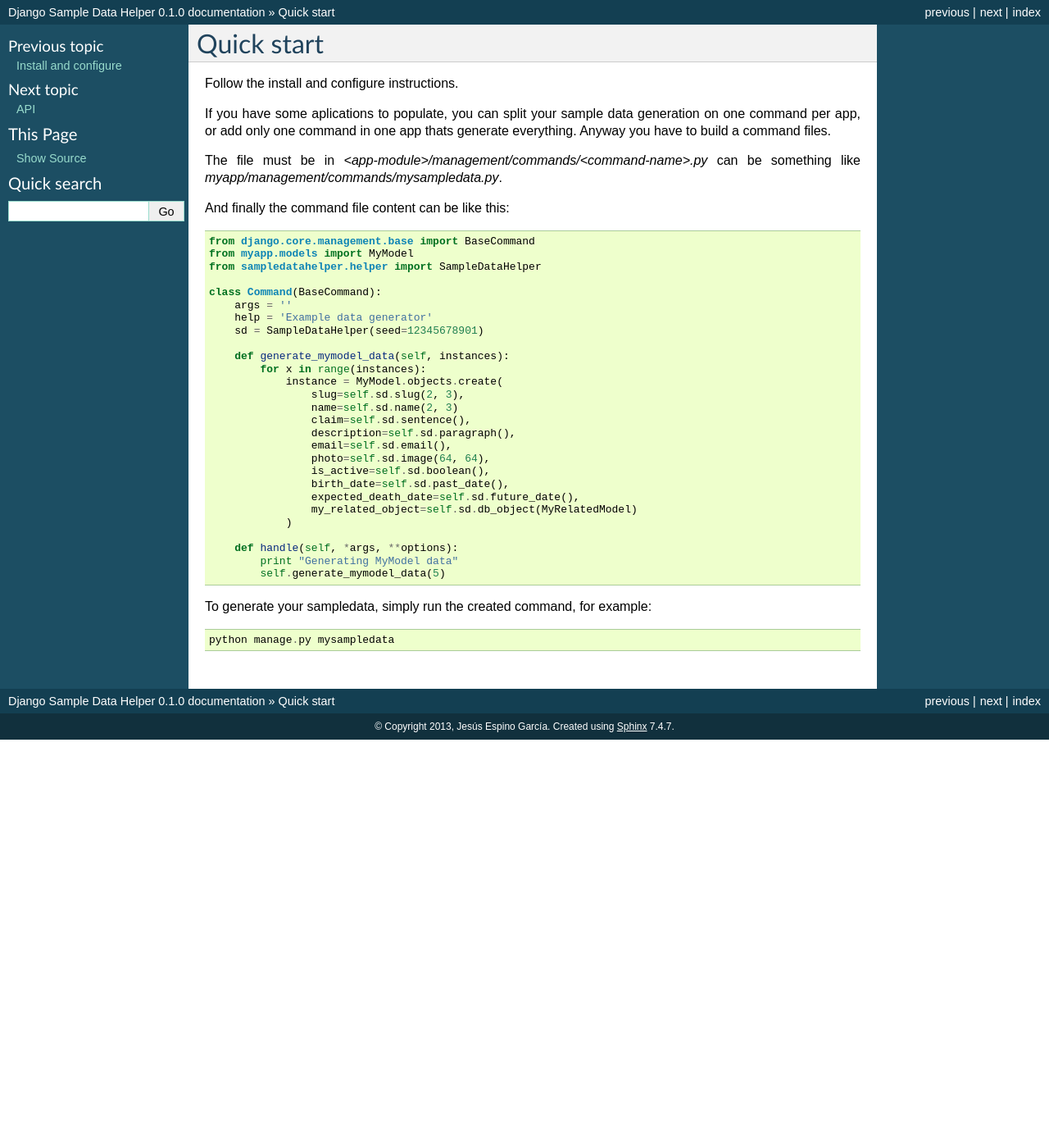
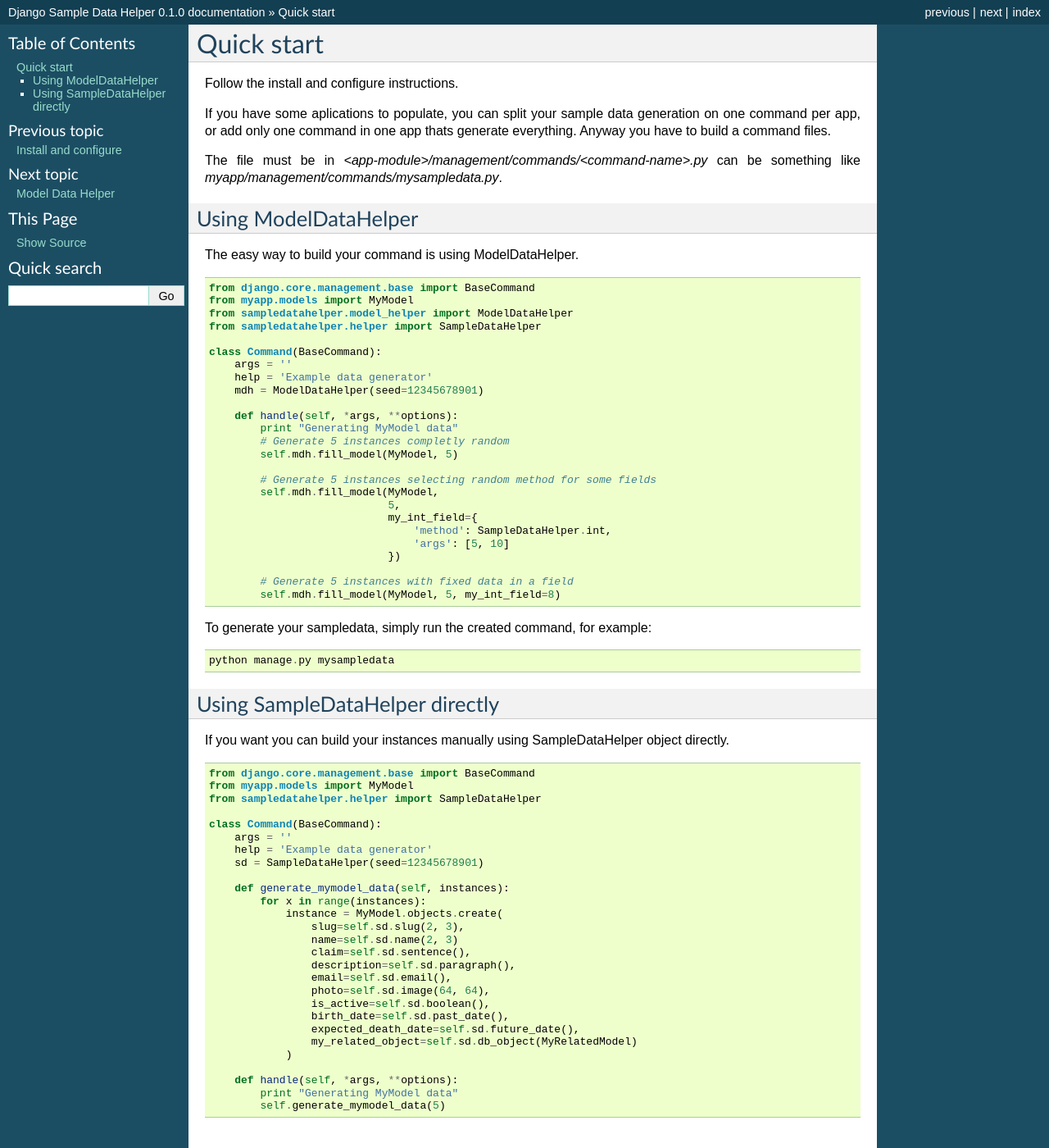
Before and after one commit to kaleidos/django-sampledatahelper, a Sphinx documentation site: the page built from doc/source/quick_start.rst, in a window 1280 px wide and 1400 px high. Shown: the whole window at 82% size. Built offline with Sphinx 7.4.7, drawn with Linux system fonts in a browser that asks for light colours.

Commit message:
Adding documentation about ModelDataHelper

```diff
--- a/README.rst
+++ b/README.rst
@@ -26,7 +26,7 @@
 .. code:: python
 
   from django.core.management.base import BaseCommand
-  from django.contrib.auth.models import User
+  from myapp.models import MyModel
   from sampledatahelper.model_helper import ModelDataHelper
   from sampledatahelper.helper import SampleDataHelper
 
--- a/doc/source/index.rst
+++ b/doc/source/index.rst
@@ -13,6 +13,7 @@
 
    install_and_configure
    quick_start
+   model_helper
    api
 
 
--- a/doc/source/quick_start.rst
+++ b/doc/source/quick_start.rst
@@ -10,7 +10,51 @@
 The file must be in `<app-module>/management/commands/<command-name>.py` can be
 something like `myapp/management/commands/mysampledata.py`.
 
-And finally the command file content can be like this::
+
+Using ModelDataHelper
+----------------------
+
+The easy way to build your command is using ModelDataHelper.
+
+.. code:: python
+
+  from django.core.management.base import BaseCommand
+  from myapp.models import MyModel
+  from sampledatahelper.model_helper import ModelDataHelper
+  from sampledatahelper.helper import SampleDataHelper
+
+  class Command(BaseCommand):
+      args = ''
+      help = 'Example data generator'
+      mdh = ModelDataHelper(seed=12345678901)
+
+      def handle(self, *args, **options):
+          print "Generating MyModel data"
+          # Generate 5 instances completly random
+          self.mdh.fill_model(MyModel, 5)
+
+          # Generate 5 instances selecting random method for some fields
+          self.mdh.fill_model(MyModel,
+                              5,
+                              my_int_field={
+                                  'method': SampleDataHelper.int,
+                                  'args': [5, 10]
+                              })
+
+          # Generate 5 instances with fixed data in a field
+          self.mdh.fill_model(MyModel, 5, my_int_field=8)
+
+To generate your sampledata, simply run the created command, for example::
+
+  python manage.py mysampledata
+
+Using SampleDataHelper directly
+-------------------------------
+
+If you want you can build your instances manually using SampleDataHelper object
+directly.
+
+.. code:: python
 
   from django.core.management.base import BaseCommand
   from myapp.models import MyModel
```
Also changed, not shown: other parts of doc/source/quick_start.rst (+0 -4 lines), doc/source/model_helper.rst (added, +30 -0 lines).
